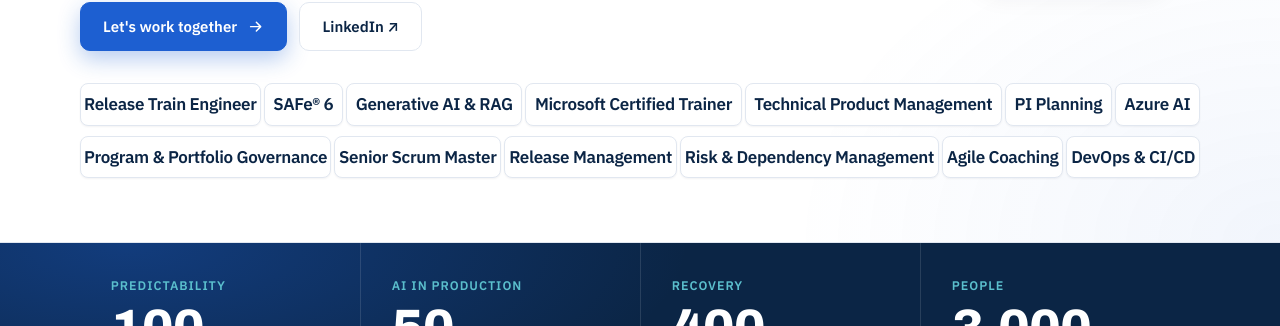
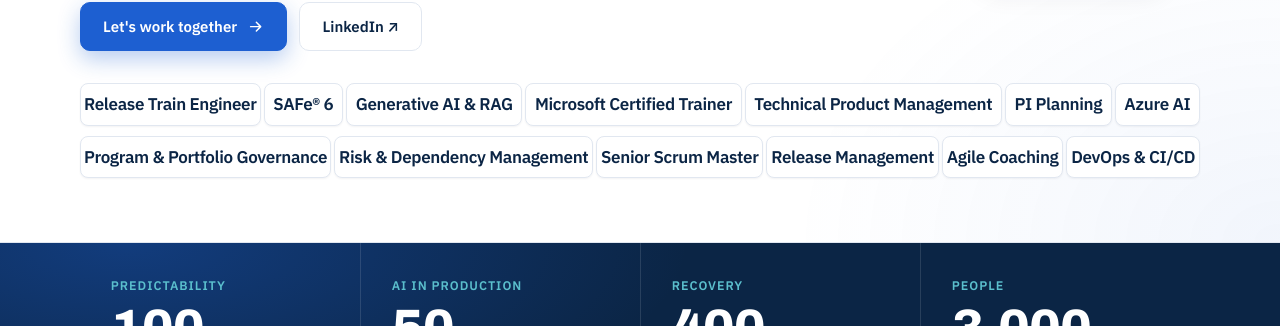
Before and after one commit to Madhan-I/Madhan-I.github.io, a Jekyll site: the page built from index.html, in a window 1280 px wide and 900 px high, scrolled down 406 px. Shown: the part 114-440 px from the top of the window. Built offline with Jekyll 4.4.1, drawn with Linux system fonts in a browser that asks for light colours.

Commit message:
Order second skill row by weight
Co-Authored-By: Claude Opus 5.5 <noreply@anthropic.com>
Claude-Session: https://claude.ai/code/session_01MFRrTt7LBDdX57m85KHNGp

```diff
--- a/_data/profile.yml
+++ b/_data/profile.yml
@@ -44,7 +44,7 @@ photo: "madhan-headshot-bright.jpg"
 # Skill boxes under the intro. Each group below is its own row on desktop.
 expertise_rows:
   - [Release Train Engineer, SAFe® 6, Generative AI & RAG, Microsoft Certified Trainer, Technical Product Management, PI Planning, Azure AI]
-  - [Program & Portfolio Governance, Senior Scrum Master, Release Management, Risk & Dependency Management, Agile Coaching, DevOps & CI/CD]
+  - [Program & Portfolio Governance, Risk & Dependency Management, Senior Scrum Master, Release Management, Agile Coaching, DevOps & CI/CD]
 
 # The four big numbers under the hero. Keep it to four.
 metrics:
```
